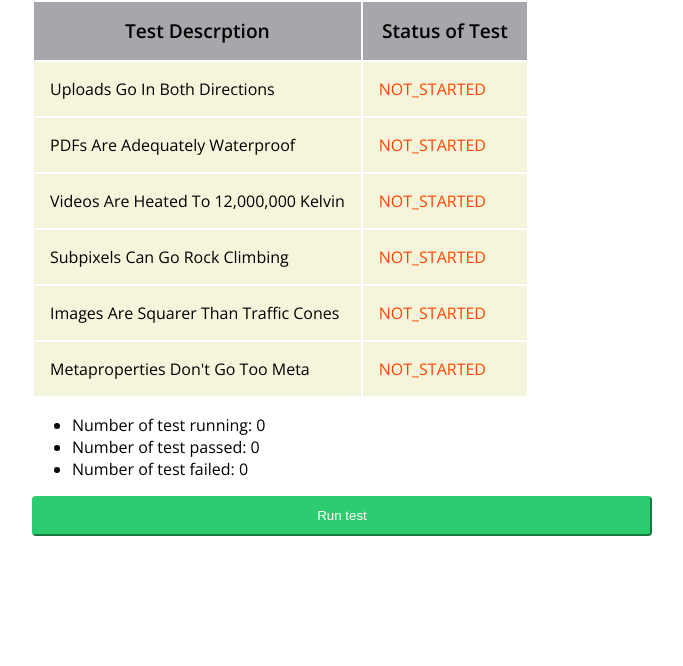
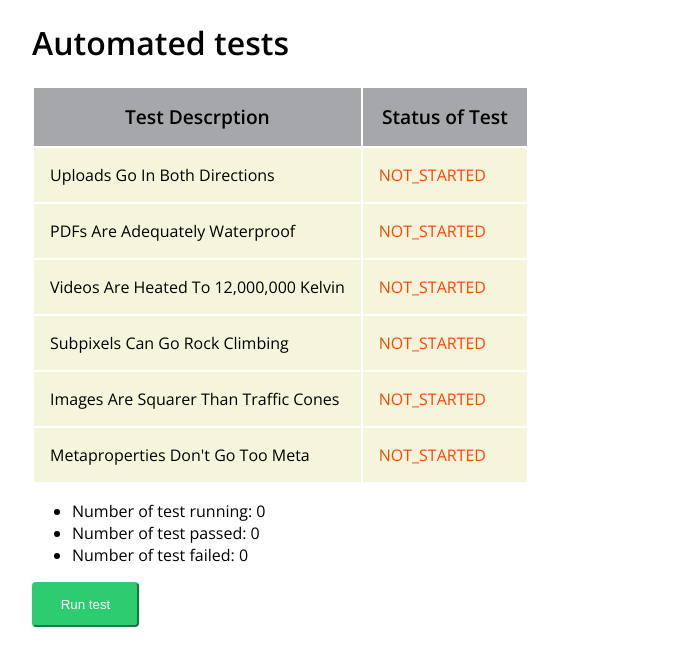
Before and after one commit to Renda02/automated-test-react, a React (Create React App) app: page / in a window 1280 px wide. Shown: the top 666 px of the page, without its empty margins (298-981 px from the left). Built offline with nearby package versions, Linux system fonts and the light colour scheme.

Commit message:
Improved styling and added title

```diff
--- a/src/App.css
+++ b/src/App.css
@@ -33,14 +33,15 @@ padding: 1em;
 }
 
 button{
-  padding: 0.8em 1.2em;
+  padding: 1em 2em;
   background-color: #2ecc71;
   border-color: #2ecc71;
   cursor: pointer;
   border-radius: 4px;
   margin:auto;
   color: white;
-  width: 100%
+
+
 }
 
 button:hover{
--- a/src/App.js
+++ b/src/App.js
@@ -5,7 +5,6 @@ function App() {
   return (
     <div className="App">
    <Main />
-
     </div>
   );
 }
--- a/src/components/Main.js
+++ b/src/components/Main.js
@@ -43,6 +43,7 @@ function Main() {
 
   return (
     <div className="container">
+        <h1>Automated tests</h1>
       <table>
         <thead>
           <tr>
```
